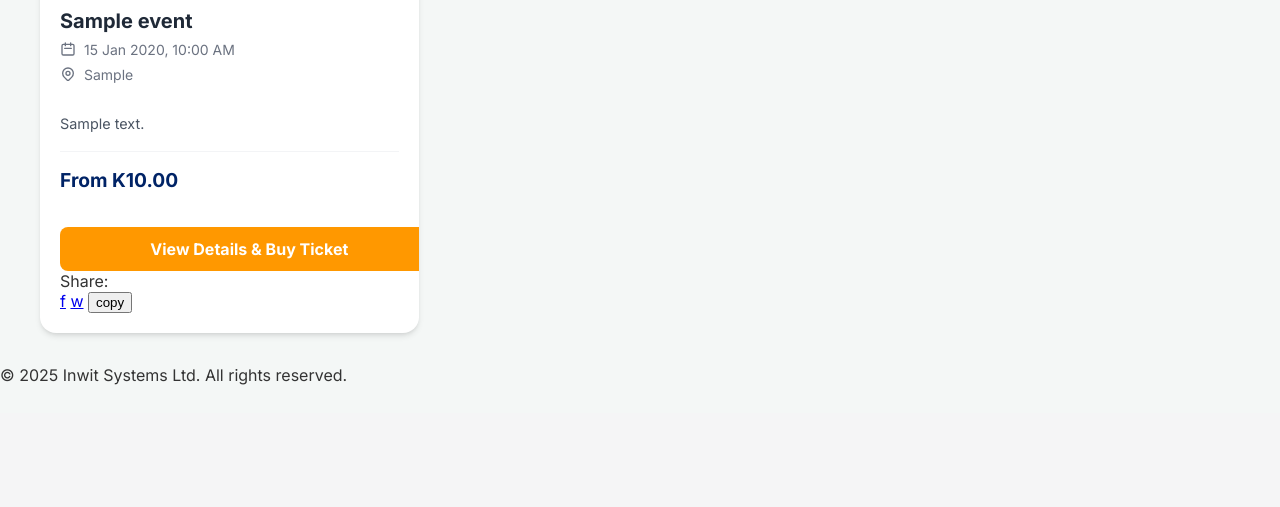
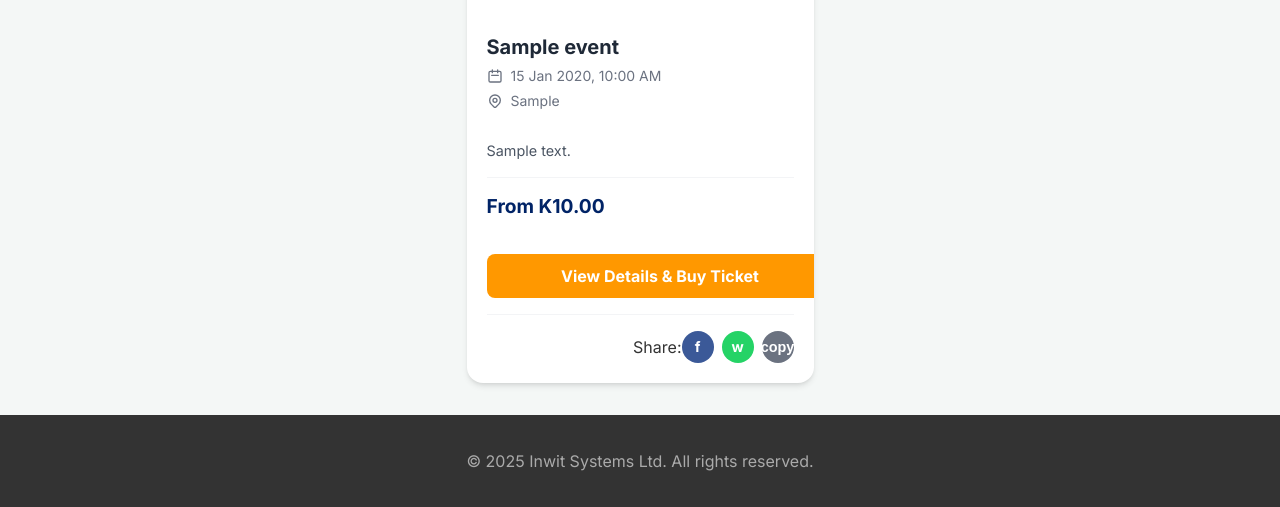
Before and after one commit to Plightin/inwit-tix-app, a Flask app: page / in a window 1280 px wide. Shown: the part 387-894 px from the top of the page. Before the commit the page ends 772 px from the top, so only its background shows below. Run offline with Flask 3, Linux system fonts and the light colour scheme; tables that the repository leaves empty hold one stand-in row (values such as "Sample post").

Commit message:
Update style.css

```diff
--- a/static/style.css
+++ b/static/style.css
@@ -4,12 +4,16 @@ body {
     background-color: #f4f7f6;
     color: #333;
     margin: 0;
+    display: flex;
+    flex-direction: column;
+    min-height: 100vh;
 }
 
 .main-container {
     max-width: 1200px;
     margin: 2rem auto;
     padding: 0 1rem;
+    flex-grow: 1;
 }
 
 /* Navigation Bar */
@@ -172,7 +176,7 @@ nav ul li a:hover {
     background-color: #1765c4;
 }
 
-/* NEW: Uniform Form Styling */
+/* Uniform Form Styling */
 .form-container {
     max-width: 500px;
     margin: 2rem auto;
@@ -249,4 +253,147 @@ nav ul li a:hover {
     max-width: 900px;
     margin: auto;
 }
-/* ... (rest of styles) ... */
+.detail-image-container {
+    width: 100%;
+    height: 350px;
+    border-radius: 0.75rem;
+    overflow: hidden;
+    margin-bottom: 1.5rem;
+}
+.detail-image-container img {
+    width: 100%;
+    height: 100%;
+    object-fit: cover;
+}
+.detail-content h1 {
+    font-size: 2.25rem;
+    font-weight: 800;
+    color: #1f2937;
+    margin-bottom: 0.5rem;
+}
+.ticket-options-container {
+    display: flex;
+    flex-direction: column;
+    gap: 0.75rem;
+}
+.ticket-option-label {
+    display: block;
+    cursor: pointer;
+    border: 2px solid #e5e7eb;
+    border-radius: 0.75rem;
+    transition: border-color 0.2s, background-color 0.2s;
+}
+.ticket-option-radio {
+    display: none;
+}
+.ticket-option-content {
+    display: flex;
+    justify-content: space-between;
+    align-items: center;
+    padding: 1rem 1.5rem;
+}
+.ticket-option-radio:checked + .ticket-option-content {
+    background-color: #eff6ff;
+}
+.ticket-option-label:has(.ticket-option-radio:checked) {
+    border-color: #3b82f6;
+}
+
+/* Other Components */
+/* UPDATED: Footer style reverted to dark version */
+.footer {
+    text-align: center;
+    padding: 20px;
+    margin-top: auto; /* Pushes footer to the bottom */
+    background-color: #333;
+    color: #aaa;
+}
+.alert {
+    padding: 1rem;
+    margin: 1rem auto;
+    border-radius: 0.5rem;
+    max-width: 1200px;
+}
+.alert-success { color: #155724; background-color: #d4edda; border: 1px solid #c3e6cb; }
+.alert-danger { color: #721c24; background-color: #f8d7da; border: 1px solid #f5c6cb; }
+
+/* Dashboard & Profile Specific Styles */
+.table-container {
+    background-color: white;
+    padding: 1.5rem;
+    border-radius: 1rem;
+    box-shadow: 0 4px 6px -1px rgb(0 0 0 / 0.1), 0 2px 4px -2px rgb(0 0 0 / 0.1);
+}
+.custom-table {
+    width: 100%;
+    border-collapse: collapse;
+}
+.custom-table th, .custom-table td {
+    padding: 0.75rem 1rem;
+    text-align: left;
+    border-bottom: 1px solid #e5e7eb;
+}
+.custom-table th {
+    font-size: 0.75rem;
+    font-weight: 600;
+    color: #6b7280;
+    text-transform: uppercase;
+    letter-spacing: 0.05em;
+}
+.custom-table td {
+    font-size: 0.875rem;
+    color: #374151;
+}
+.dashboard-card {
+    background-color: white;
+    padding: 1.5rem;
+    border-radius: 1rem;
+    box-shadow: 0 4px 6px -1px rgb(0 0 0 / 0.1), 0 2px 4px -2px rgb(0 0 0 / 0.1);
+    display: flex;
+    align-items: center;
+}
+.dashboard-card-icon-container {
+    padding: 0.75rem;
+    border-radius: 9999px;
+    margin-right: 1rem;
+}
+.dashboard-card-icon {
+    width: 2rem;
+    height: 2rem;
+}
+.blue-icon { background-color: #dbeafe; color: #1e40af; }
+.green-icon { background-color: #d1fae5; color: #065f46; }
+
+/* UPDATED: Share button styles corrected */
+.share-container {
+    margin-top: 1rem;
+    padding-top: 1rem;
+    border-top: 1px solid #f3f4f6;
+    display: flex;
+    align-items: center;
+    justify-content: flex-end; /* Aligns buttons to the right */
+}
+.share-buttons {
+    display: flex;
+    gap: 0.5rem;
+}
+.share-btn {
+    width: 32px;
+    height: 32px;
+    display: flex;
+    align-items: center;
+    justify-content: center;
+    border-radius: 9999px;
+    color: white !important;
+    text-decoration: none;
+    font-size: 0.9rem;
+    font-weight: bold;
+    transition: opacity 0.2s;
+    background-size: 60%;
+    background-position: center;
+    background-repeat: no-repeat;
+}
+.share-btn:hover { opacity: 0.8; }
+.facebook { background-color: #3b5998; }
+.whatsapp { background-color: #25d366; }
+.copy-link { background-color: #6b7280; border: none; cursor: pointer; padding: 0;}
```
